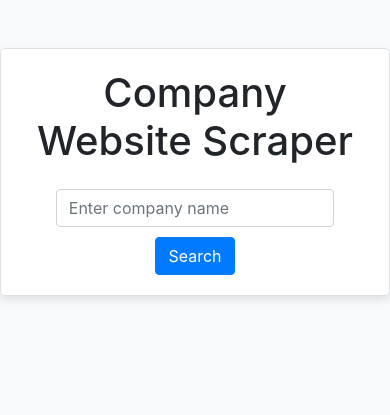
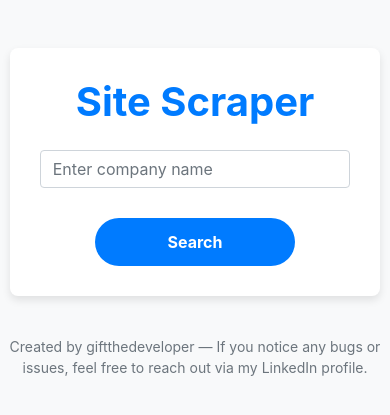
Before and after one commit to giftthedeveloper/site-scraper, a Django app: page / in a window 390 px wide. Shown: the top 415 px of the page. Run offline with Django 4.2, Linux system fonts and the light colour scheme; some libraries are stand-ins or nearby versions.

Commit message:
feat: made the design mobile responsive

```diff
--- a/site_scraper/templates/index.html
+++ b/site_scraper/templates/index.html
@@ -1,7 +1,7 @@
 <!DOCTYPE html>
 <html>
 <head>
-    <title>Company Website Scraper</title>
+    <title>Site Scraper</title>
     <!-- Add Bootstrap CDN link for styling -->
     <link rel="stylesheet" href="https://maxcdn.bootstrapcdn.com/bootstrap/4.5.2/css/bootstrap.min.css">
     <!-- Add custom CSS for additional styling -->
@@ -11,28 +11,44 @@
         }
 
         .container {
-            max-width: 600px;
+            max-width: 95%;
             margin: auto;
-            padding: 20px;
-            border: 1px solid #dee2e6;
-            border-radius: 5px;
+            padding: 30px;
+            border-radius: 8px;
             background-color: #ffffff;
             box-shadow: 0 4px 8px rgba(0, 0, 0, 0.1);
         }
 
         h1 {
             text-align: center;
+            margin-bottom: 30px;
+            color: #007bff;
+            font-weight: bold;
         }
 
         .form-group {
-            width: 80%;
-            margin: auto;
+            width: 100%;
+            margin-bottom: 20px;
         }
 
         .btn-primary {
             display: block;
             margin: auto;
-            margin-top: 10px;
+            margin-top: 30px;
+            width: 100%;
+            max-width: 200px;
+            background-color: #007bff;
+            border: none;
+            border-radius: 30px;
+            padding: 12px 24px;
+            font-size: 16px;
+            font-weight: bold;
+            color: #ffffff;
+            transition: background-color 0.3s ease;
+        }
+
+        .btn-primary:hover {
+            background-color: #0056b3;
         }
 
         .website-url {
@@ -40,16 +56,33 @@
             font-size: 18px;
             font-weight: bold;
             color: #007bff;
+            margin-top: 40px;
+        }
+
+        /* Footer Styling */
+        .footer {
+            text-align: center;
+            margin-top: 40px;
+            font-size: 14px;
+            color: #6c757d;
+        }
+
+        .footer a {
+            color: #6c757d;
+        }
+
+        .footer a:hover {
+            color: #007bff;
         }
     </style>
 </head>
 <body>
     <div class="container mt-5">
-        <h1 class="mb-4">Company Website Scraper</h1>
-        <form method="post" class="form-inline">
+        <h1 class="mb-4">Site Scraper</h1>
+        <form method="post">
             {% csrf_token %}
             <div class="form-group">
-                <input type="text" name="site_name" class="form-control mr-2" placeholder="Enter company name">
+                <input type="text" name="site_name" class="form-control" placeholder="Enter company name">
             </div>
             <button type="submit" class="btn btn-primary">Search</button>
         </form>
@@ -59,5 +92,10 @@
         </div>
         {% endif %}
     </div>
+
+    <!-- Footer -->
+    <div class="footer">
+        Created by giftthedeveloper &mdash; If you notice any bugs or issues, feel free to <a href="https://www.linkedin.com/in/gift-jeremiah-1a413024b" target="_blank">reach out via my LinkedIn profile</a>.
+    </div>
 </body>
 </html>
```
